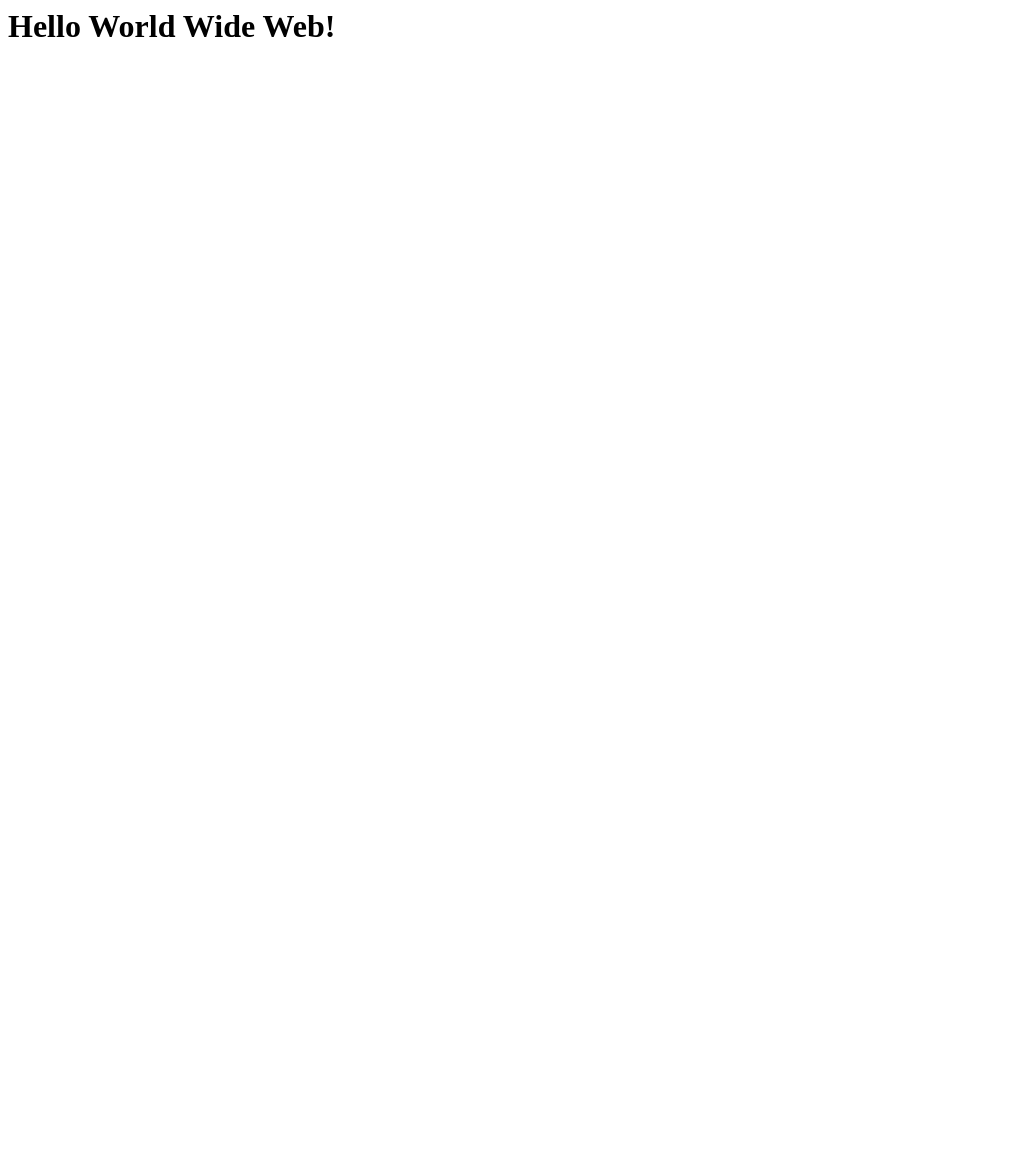
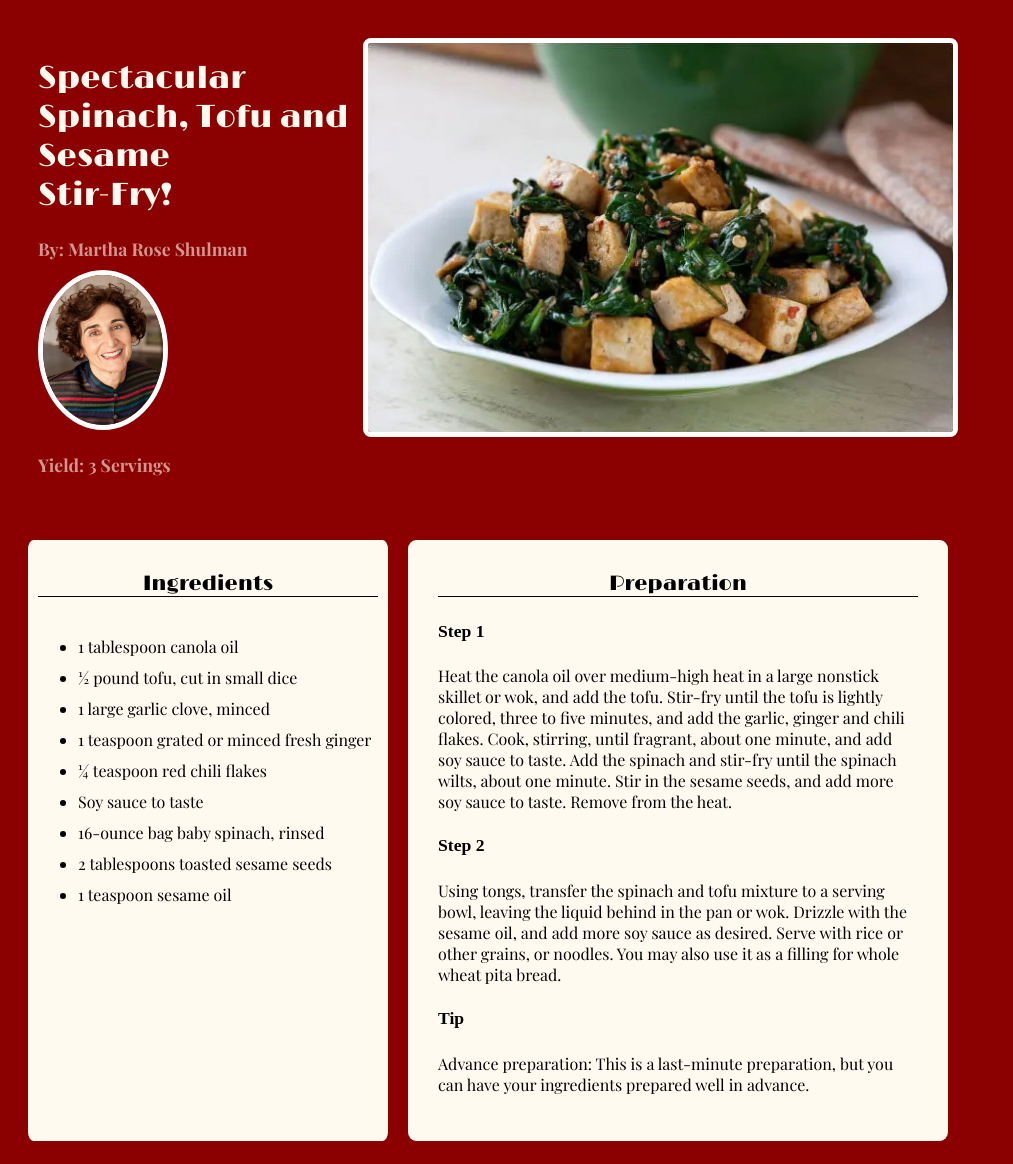
Before and after one commit to ferahfenton/week-7-exercise-, a plain HTML site: page index.html in a window 1280 px wide. Shown: the whole page, without its empty margins (0-1013 px from the left). Before the commit the page ends 800 px from the top, so only its background shows below. Drawn offline with nearby package versions, Linux system fonts and the light colour scheme; a web font is replaced by a local one.

Commit message:
added and styled fonts

```diff
--- a/index.html
+++ b/index.html
@@ -1 +1,215 @@
-<h1>Hello World Wide Web!</h1>
+<!--This receipe is taken from https://cooking.nytimes.com/recipes/1012494-spinach-tofu-and-sesame-stir-fry -->
+
+<!--Week 7 exercise, This was coded by Ferah Fenton. Created on Monday, March 16th, 2026 :) -->
+
+<!DOCTYPE html>
+<html lang="EN-CA">
+<head>
+<title>Exercise 7: Spinach, Tofu, and Sesame Stir-Fry</title>
+
+<link rel="preconnect" href="https://fonts.googleapis.com">
+<link rel="preconnect" href="https://fonts.gstatic.com" crossorigin>
+<link href="https://fonts.googleapis.com/css2?family=Limelight&family=Playfair+Display:ital,wght@0,400..900;1,400..900&display=swap" rel="stylesheet">
+
+<style>
+
+  h1 {
+  font-family: "Limelight", sans-serif;
+  font-weight: 400;
+  font-style: normal;
+  }
+
+  h2 {
+    font-family: "Playfair Display", serif;
+    font-optical-sizing: auto;
+    font-style: normal;
+    font-size: 1.1em;
+    font-weight: 700;
+    color: #d19690;
+  }
+
+  h2 a{
+    font-family: "Playfair Display", serif;
+    font-optical-sizing: auto;
+    font-style: normal;
+    font-size: 1.1em;
+    font-weight: 700;
+    color: #d19690;
+    text-decoration: underline
+  }
+
+  h3 {
+    font-family: "Limelight", sans-serif;
+    font-weight: 400;
+    font-style: normal;
+    font-size: 1.3em;
+    text-align: center;
+  }
+
+  h4 {
+    font-weight: 400;
+    font-size: 1.1em;
+  }
+
+  li{
+    margin-bottom: 10px;
+    font-family: "Playfair Display", serif;
+    font-optical-sizing: auto;
+    font-style: normal;
+  }
+
+  p{
+    font-family: "Playfair Display", serif;
+    font-optical-sizing: auto;
+    font-style: normal;
+  }
+
+  .container{
+    display: grid;
+    grid-template-columns: 35% 65%;
+    max-width: 900px;
+    gap: 10px;
+    padding: 30px;
+  }
+
+  .grid-item{
+    color: FloralWhite;
+  }
+
+  .containertwo{
+    display: grid;
+    grid-template-columns: 40% 60%;
+    max-width: 900px;
+    gap: 20px;
+    padding: 20px;
+    align-items: stretch;
+  }
+
+  .grid-item-ingredients{
+    background-color: FloralWhite;
+    color: black;
+    padding: 10px;
+    border-radius: 1.5%
+  }
+
+  .grid-item-prep{
+    background-color: FloralWhite;
+    color: black;
+    padding-top: 10px;
+    padding-left: 30px;
+    padding-right: 30px;
+    padding-bottom: 30px;
+    border-radius: 1.5%;
+  }
+
+  .underline h3{
+    border-bottom: 1px solid black;
+  }
+
+  img {
+  width: 100%;
+  height: auto;
+  display: block;
+  border: 5px solid white;
+  border-radius: 8px;
+  }
+
+  .author-img {
+  width: 120px;
+  height: 150px;
+  margin-top: 10px;
+  align-content: center;
+  border-radius: 50%;
+  }
+
+ </style>
+  </head>
+
+<body style="background-color: DarkRed;">
+
+<div class="container">
+
+  <div class="grid-item">
+  <h1>
+    Spectacular Spinach, Tofu and Sesame <br>Stir-Fry!
+  </h1>
+
+  <h2>
+    By: Martha Rose Shulman <br>
+    <img src="martharose.jpg" class="author-img" alt="a stunning photo of martha rose shulman herself!"> <br>
+    Yield: 3 Servings
+  </h2>
+
+
+  </div>
+
+  <div class="grid-item">
+    <img src="yum.jpg" alt="delicious looking spinach, tofu and sesame stir-fry!">
+  </div>
+
+
+  </div>
+
+  <div class="containertwo">
+
+  <div class="grid-item-ingredients">
+
+    <div class="underline">
+      <h3>
+      Ingredients
+      </h3>
+    </div>
+
+    <ul>
+      <br>
+      <li> 1 tablespoon canola oil </li><li> ½ pound tofu, cut in small dice</li>
+      <li>1 large garlic clove, minced </li>
+      <li>1 teaspoon grated or minced fresh ginger</li>
+      <li>¼ teaspoon red chili flakes</li>
+      <li>Soy sauce to taste</li>
+      <li> 16-ounce bag baby spinach, rinsed</li>
+      <li>2 tablespoons toasted sesame seeds</li>
+      <li>1 teaspoon sesame oil</li>
+    </ul>
+
+    </div>
+
+  <div class="grid-item-prep">
+
+  <div class="underline">
+     <h3>
+      Preparation
+    </h3>
+    </div>
+
+  <h4>
+    <b>Step 1</b>
+    </h4>
+
+    <p>
+       Heat the canola oil over medium-high heat in a large nonstick skillet or wok, and add the tofu. Stir-fry until the tofu is lightly colored, three to five minutes, and add the garlic, ginger and chili flakes. Cook, stirring, until fragrant, about one minute, and add soy sauce to taste. Add the spinach and stir-fry until the spinach wilts, about one minute. Stir in the sesame seeds, and add more soy sauce to taste. Remove from the heat.
+    </p>
+
+  <h4>
+    <b>Step 2</b>
+    </h4>
+
+    <p>
+      Using tongs, transfer the spinach and tofu mixture to a serving bowl, leaving the liquid behind in the pan or wok. Drizzle with the sesame oil, and add more soy sauce as desired. Serve with rice or other grains, or noodles. You may also use it as a filling for whole wheat pita bread.
+    </p>
+
+  <h4>
+    <b>Tip</b>
+    </h4>
+
+    <p>
+      Advance preparation: This is a last-minute preparation, but you can have your ingredients prepared well in advance.
+    </p>
+
+    </div>
+
+  </div>
+
+  </body>
+
+</html>
```
Also changed, not shown: martharose.jpg (added), yum.jpg (added).
